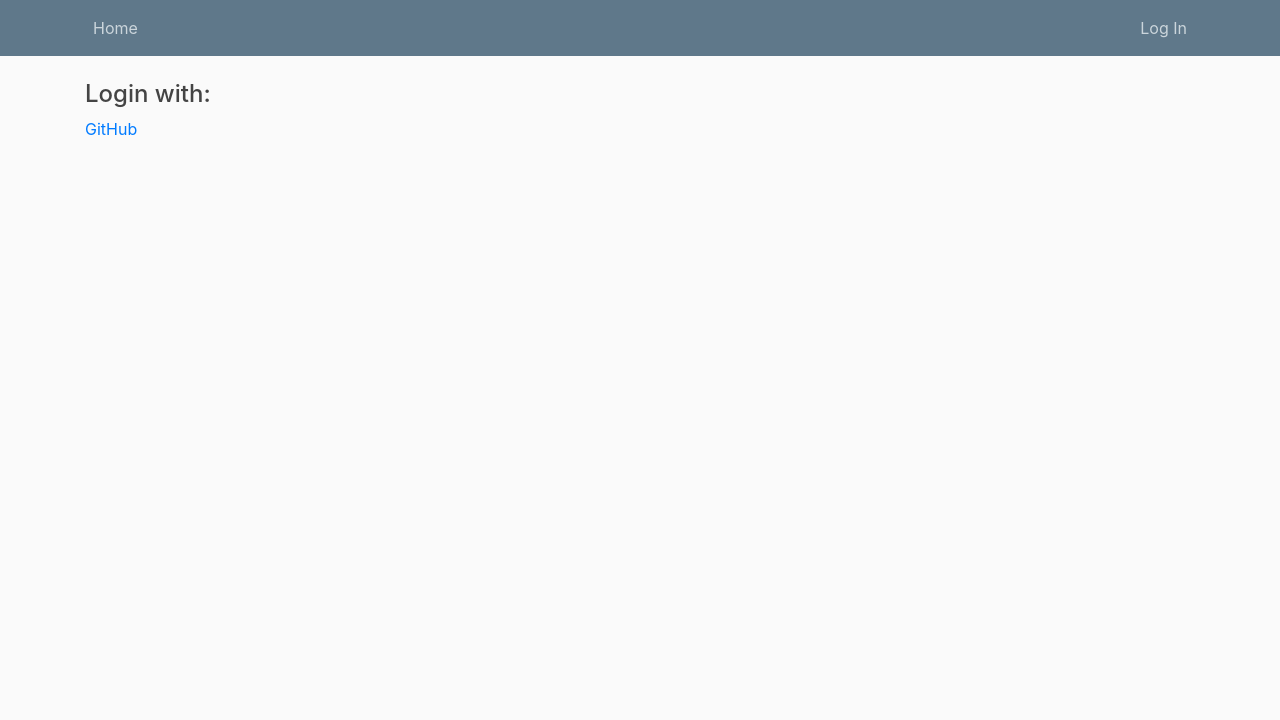
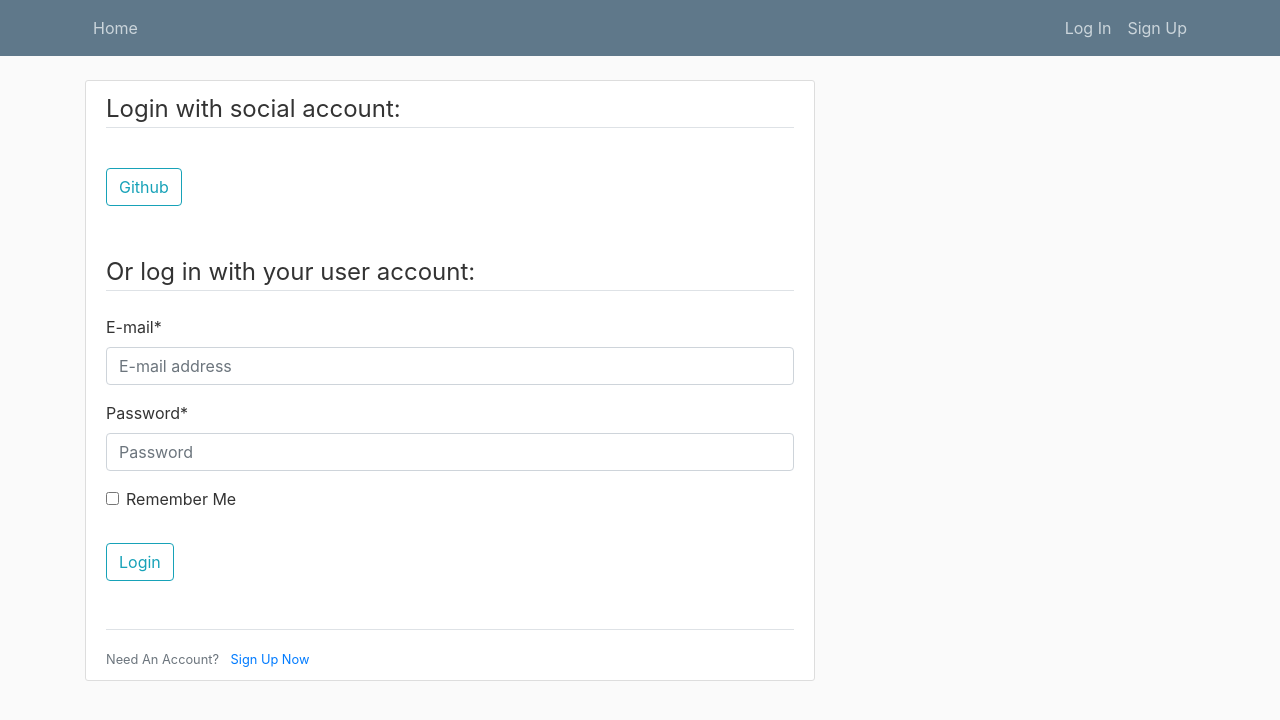
Before and after one commit to siscopuig/django-allauth-demo, a Django app: page /accounts/login/ in a window 1280 px wide. Shown: the top 720 px of the page. Run offline with Django 3.2, Linux system fonts and the light colour scheme; some libraries are stand-ins or nearby versions.

Commit message:
SignUp no allauth view implemented

```diff
--- a/lab/custom_signup_form.py
+++ b/lab/custom_signup_form.py
@@ -1,6 +1,7 @@
 from django import forms
 from users.models import Profile
 from allauth.account.forms import SignupForm
+
 
 class CustomSignupForm(forms.ModelForm):
 
--- a/templates/account/login.html
+++ b/templates/account/login.html
@@ -1,8 +1,34 @@
 {% extends 'base.html' %}
 {% load crispy_forms_tags %}
+{% block content %}
 
-{% block content %}
-    <h4>Login with:</h4>
-    <a title="GitHub" class="socialaccount_provider github"
-       href="/accounts/github/login/?process=login">GitHub</a>
+    <div class="content-section">
+        <form method="POST" action="/accounts/github/login/?process=login" class="mb-5">
+            {% csrf_token %}
+            <fieldset class="form-group">
+                <legend class="border-bottom mb-4">Login with social account:</legend>
+            </fieldset>
+            <div class="form-group">
+                <button type="submit" class="btn btn-outline-info">Github</button>
+            </div>
+        </form>
+
+        <form method="POST" class="mb-5">
+            {% csrf_token %}
+            <fieldset class="form-group">
+                <legend class="border-bottom mb-4">Or log in with your user account:</legend>
+                {{ form|crispy }}
+            </fieldset>
+            <div class="form-group">
+                <button type="submit" class="btn btn-outline-info">Login</button>
+            </div>
+        </form>
+
+        <div class="border-top pt-3">
+            <small class="text-muted">Need An Account?
+                    <a class="ml-2" href="{% url 'signup' %}">Sign Up Now</a>
+            </small>
+        </div>
+    </div>
+
 {% endblock content %}
--- a/templates/base.html
+++ b/templates/base.html
@@ -32,6 +32,7 @@
                         <a  class="nav-item nav-link" href="{% url 'account_logout' %}">Log out</a>
                     {% else %}
                         <a class="nav-item nav-link" href="{% url 'account_login' %}">Log In</a>
+                        <a class="nav-item nav-link" href="{% url 'signup' %}">Sign Up</a>
                     {% endif %}
                 </div>
             </div>
--- a/users/forms.py
+++ b/users/forms.py
@@ -2,6 +2,7 @@ from django import forms
 from django.contrib.auth.forms import UserCreationForm, UserChangeForm
 from .models import CustomUser
 from .models import UserProfile
+from allauth.account.forms import SignupForm
 
 
 class CustomUserCreationForm(UserCreationForm):
--- a/users/urls.py
+++ b/users/urls.py
@@ -1,9 +1,10 @@
 from django.urls import path
 from .views import profile as profile_view
 from .views import delete_user as delete_view
-
+from .views import signup as signup_view
 
 urlpatterns = [
+    path('signup/', signup_view, name='signup'),
     path('profile/', profile_view, name='profile'),
     path('delete/', delete_view, name='delete'),
 ]
```
Also changed, not shown: templates/home.html (+5 -5 lines), templates/profile.html (+2 -7 lines), templates/signup.html (+24 -6 lines), users/signals.py (+7 -7 lines), users/views.py (+20 -4 lines), media/default/default.jpg (deleted), 1 other file.
